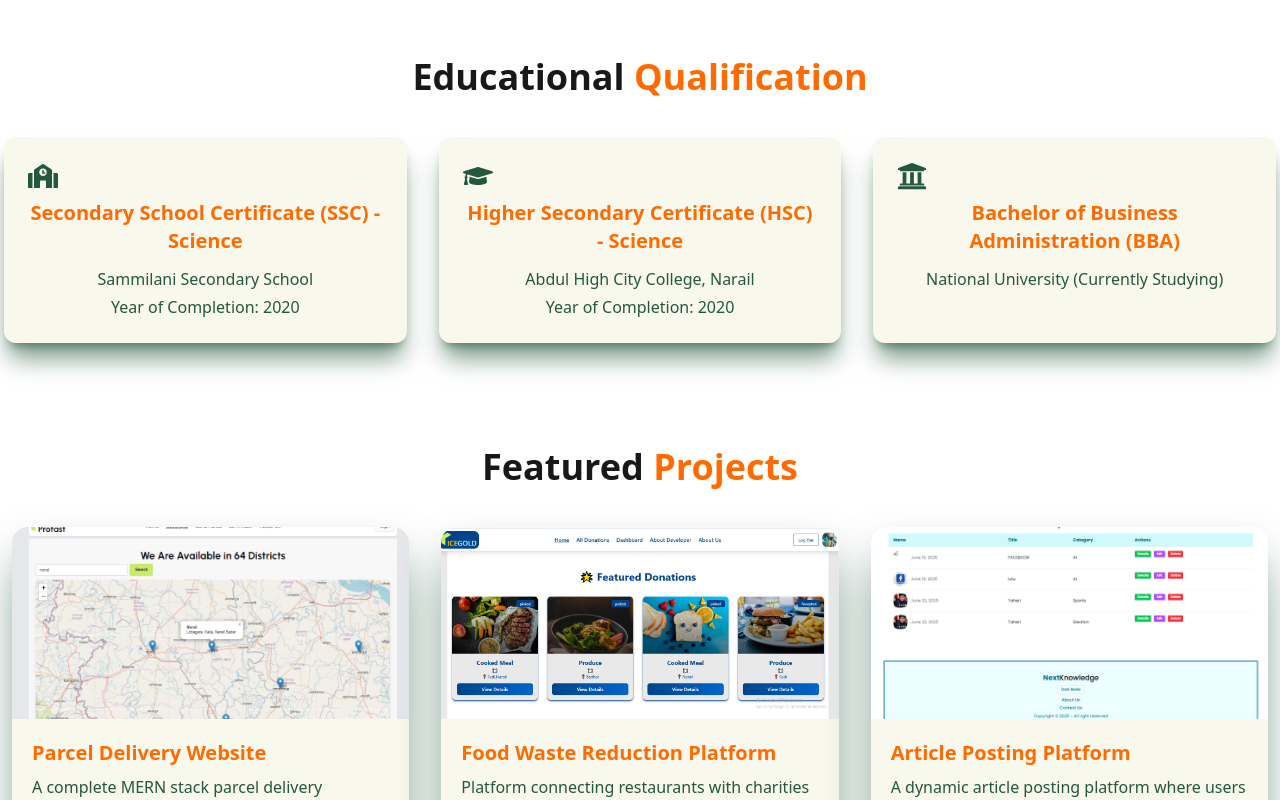
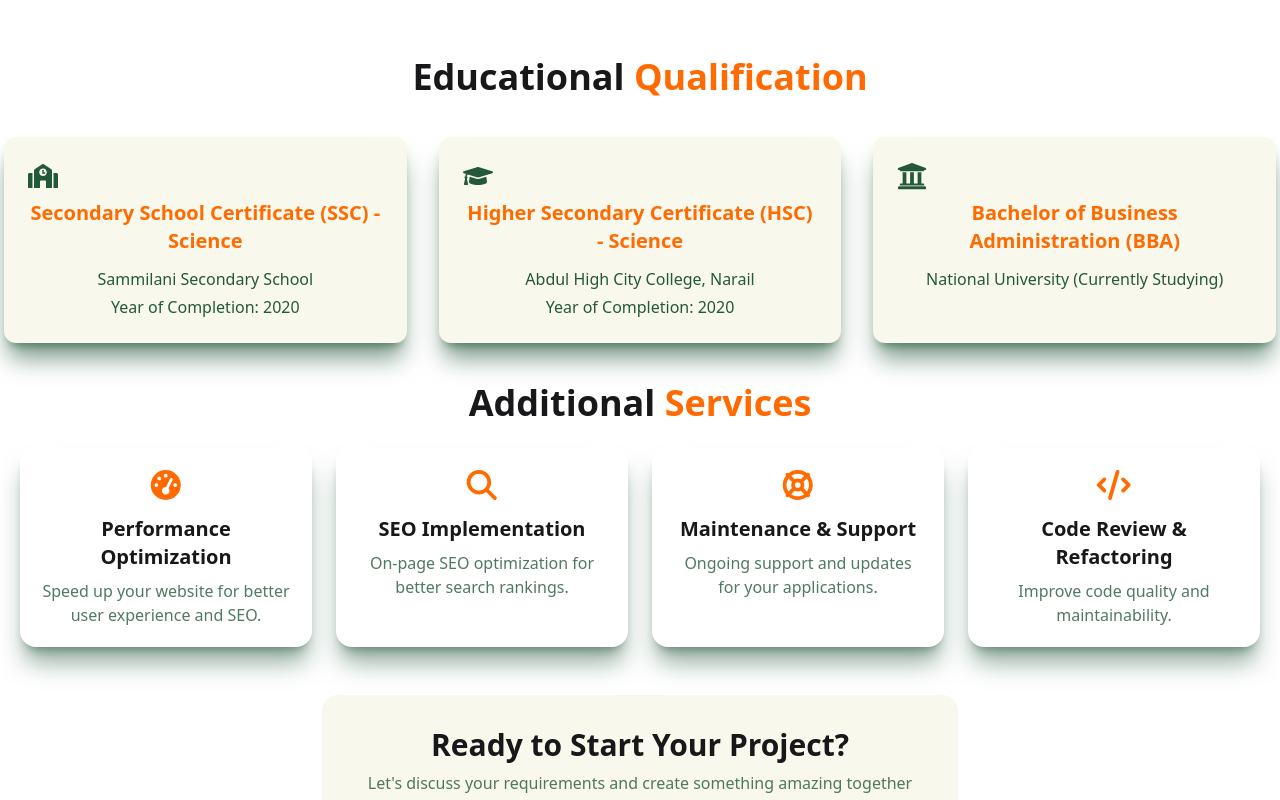
Before and after one commit to RohanR05/protfolio, a React (Vite) app: page / in a window 1280 px wide. Shown: the part 2000-2800 px from the top of the page. Built offline with nearby package versions, Linux system fonts and the light colour scheme.

Commit message:
speed test

```diff
--- a/src/components/Home/Home/Home.jsx
+++ b/src/components/Home/Home/Home.jsx
@@ -115,14 +115,14 @@ const Home = () => {
             visible: { x: 0, opacity: 1 },
           }}
         >
-          <Projects />
+          {/* <Projects /> */}
         </SectionWrapper>
       </div>
 
       {/* My Services */}
       <div id="myServices">
         <SectionWrapper stagger={true}>
-          <Myservices />
+          {/* <Myservices /> */}
         </SectionWrapper>
       </div>
 
```
